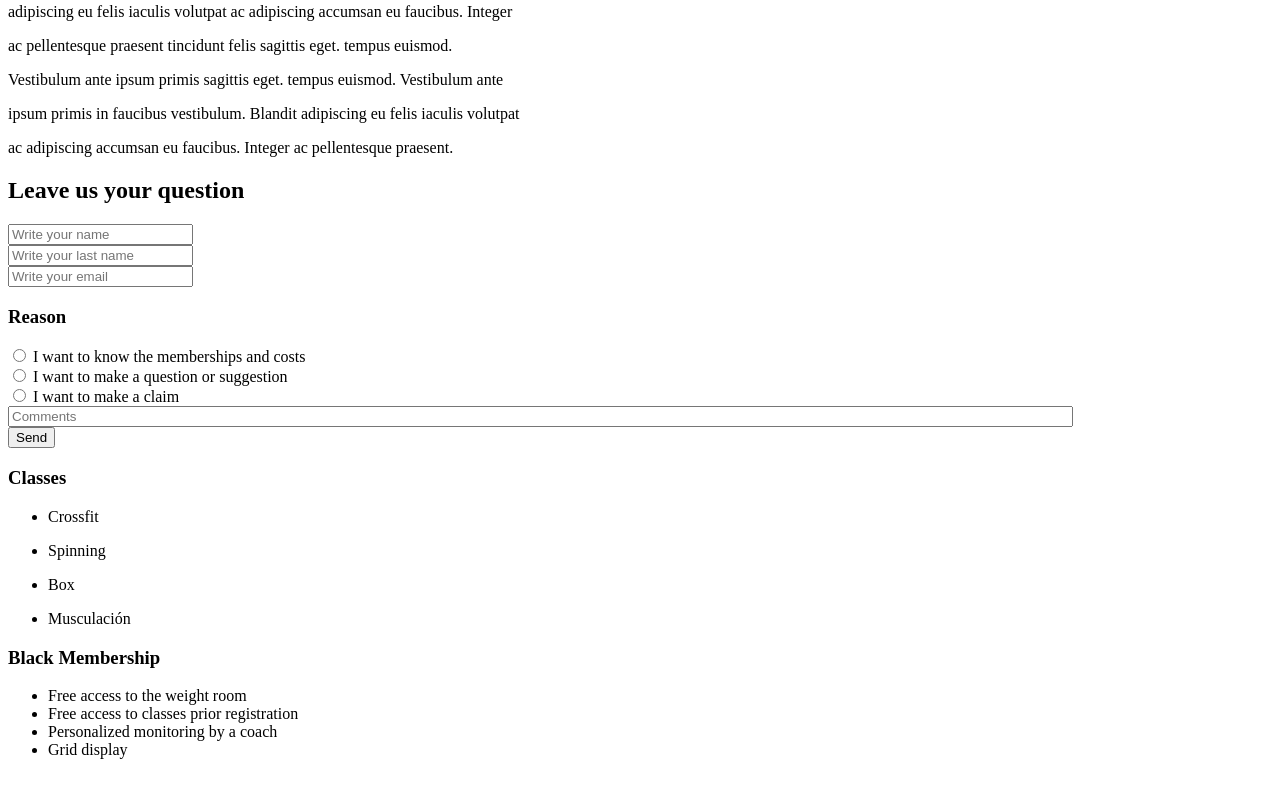
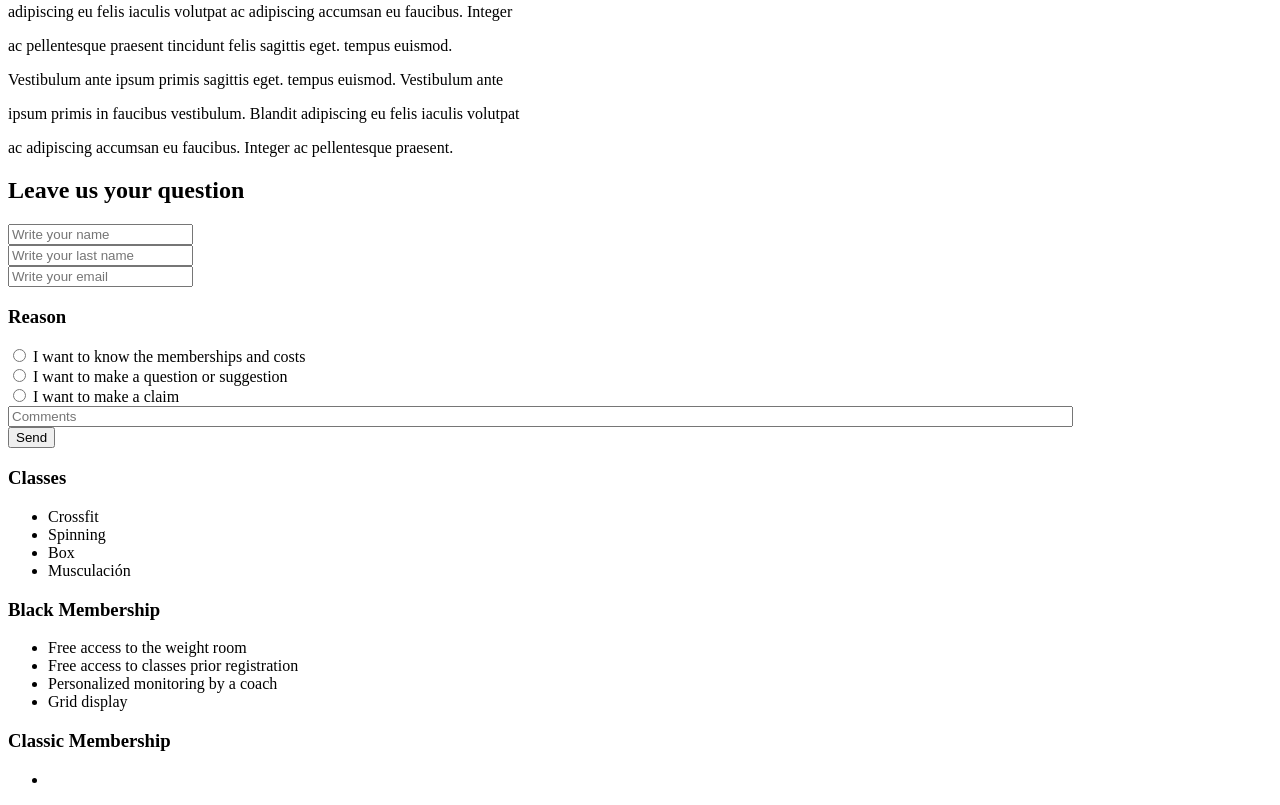
Before and after one commit to FacundoPacheco/BaSP-M2023, a plain HTML site: page Week-02/index.html in a window 1280 px wide. Shown: the part 832-1637 px from the top of the page. Before the commit the page ends 1607 px from the top, so only its background shows below. Drawn offline with Linux system fonts and the light colour scheme.

Commit message:
correction design Classes

```diff
--- a/Week-02/index.html
+++ b/Week-02/index.html
@@ -83,10 +83,10 @@
                 <h3>Classes</h3>
             <div>
             <ul>
-                <li><p> Crossfit</p></li>
-                <li><p>Spinning</p></li>
-                <li><p>Box</p></li>
-                <li><p>Musculación</p></li>
+                <li>Crossfit</li>
+                <li>Spinning</li>
+                <li>Box</li>
+                <li>Musculación</li>
             </ul>
             </div>
                 <h3>Black Membership</h3>
@@ -95,7 +95,12 @@
                 <li>Free access to classes prior registration</li>
                 <li>Personalized monitoring by a coach</li>
                 <li>Grid display</li>
+            </ul>
+                <h3>Classic Membership</h3>
+            <ul>
+                <li>
 
+                </li>
 
 
             </ul>
```
